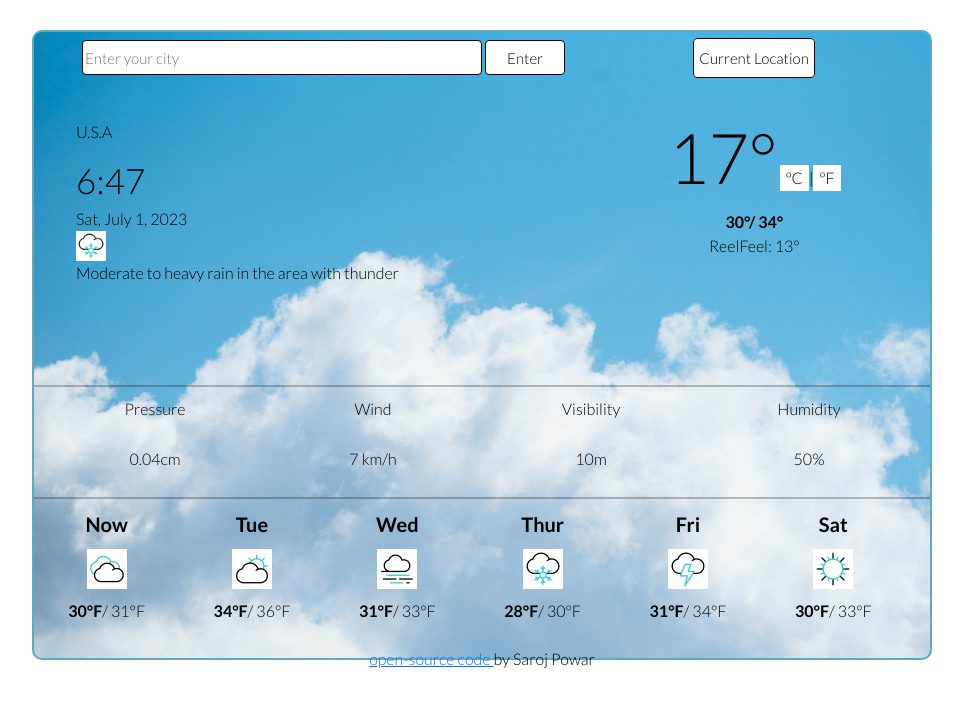
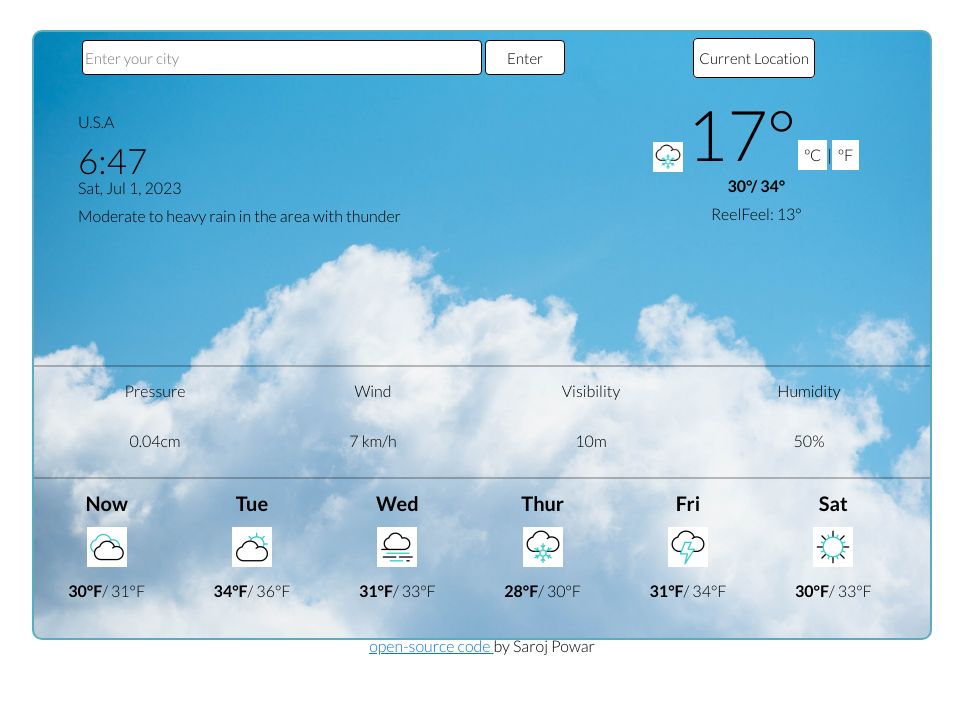
Before and after one commit to saroj14-png/My-weather-project, a plain HTML site: page index.html in a window 1280 px wide. Shown: the whole page, without its empty margins (158-1121 px from the left). Drawn offline with nearby package versions, Linux system fonts and the light colour scheme; no server answers.

Commit message:
changed style

```diff
--- a/index.html
+++ b/index.html
@@ -43,20 +43,21 @@
 
       <div class="row city" id="rowCity">
         <div class="col-7">
-          <div id="cityName"></div>
+          <h1 id="cityName"></h1>
           <div id="location">U.S.A</div>
           <div id="time">5:45 AM</div>
           <div id="date">Mon, 18 March</div>
-          <image id="demo" src="images/snow.gif" height="30" />
+
           <div id="description">
             Moderate to heavy rain in the area with thunder
           </div>
         </div>
         <div class="col-5">
-          <div class="temp">
-            <span class="localtemperture" id="localTemperture">17°</span>
+          <div class="clearfix">
+            <image id="demo" src="images/snow.gif" height="30" class="float-left"/>
+            <span class="float-left" id="localTemperture">17°</span>
             <span class="tempUnit" id="tempUnit">
-              <button class="cel" id="cel">ºC</button>|<button
+              <button class="celsius" id="celsius">ºC</button>|<button
                 class="fahrenheit"
                 id="fahrenheit"
               >
--- a/style.css
+++ b/style.css
@@ -2,7 +2,7 @@
   margin-top: 20px;
   margin: 30px auto;
   max-width: 900px;
-  height: 630px;
+  height: 610px;
   border: 2px solid #5dacbd;
   border-radius: 10px;
   background-image: url("./images/alex.jpg");
@@ -10,13 +10,15 @@
   background-repeat: no-repeat;
   color: #000000;
   font-family: "Lato", sans-serif;
+  line-height: 28px;
 }
-
 .row .navbar {
   height: 60px;
   padding-top: 45px;
 }
-
+.city {
+  margin-left: 20px;
+}
 #city-input {
   margin-left: 36px;
   height: 35px;
@@ -36,7 +38,6 @@
 .cityEnter:hover {
   background-color: #5dacbd;
 }
-
 #currentLocButton {
   margin-left: 50px;
   padding: 10px 5px;
@@ -55,15 +56,14 @@ hr.divider {
   margin-bottom: 0em;
   border-width: 2px;
 }
+
 #rowCity {
-  margin-top: 30px;
+  margin-top: 10px;
   height: 280px;
-  margin-left: 18px;
 }
-.city {
-  margin-left: 20px;
-}
+
 #cityName {
+  color: rgb(26, 26, 26);
   padding-top: 15px;
   font-size: 35px;
 }
@@ -83,11 +83,11 @@ hr.divider {
   font-size: 16 px;
   padding-bottom: 30px;
 }
-.localtemperture {
+#localTemperture {
   font-size: 70px;
   text-decoration: bold;
 }
-.cel,
+.celsius,
 .fahrenheit {
   border: none;
   background-color: #ffffff;
@@ -97,7 +97,7 @@ hr.divider {
   color: blue;
   text-decoration: underline;
 }
-.cel:hover {
+.celsius:hover {
   color: blue;
   text-decoration: underline;
 }
@@ -106,6 +106,7 @@ hr.divider {
   font-size: 16px;
 }
 .col-5 {
+  padding-top: 35px;
   text-align: center;
 }
 
@@ -166,7 +167,7 @@ li {
 }
 a,
 .endpage {
-  margin-top: 10px;
+  margin-top: 15px;
   text-align: center;
 }
 a:hover {
--- a/work.js
+++ b/work.js
@@ -9,17 +9,17 @@ function formatTime(time) {
 function formatDate(now) {
   let days = ["Sun", "Mon", "Tues", "Wed", "Thur", "Fri", "Sat"];
   let months = [
-    "December",
-    "January",
-    "February",
-    "March",
-    "April",
-    "June",
-    "July",
-    "August",
-    "September",
-    "October",
-    "November",
+    "Dec",
+    "Jan",
+    "Feb",
+    "Mar",
+    "Apr",
+    "Jun",
+    "Jul",
+    "Aug",
+    "Sep",
+    "Oct",
+    "Nov",
   ];
 
   let day = days[now.getDay()];
@@ -32,29 +32,25 @@ function formatDate(now) {
 //show current city and Temperature of it
 function displayWeather(response) {
   console.log(response);
-
   document.querySelector("#cityName").innerHTML = response.data.name;
+  document.querySelector("#location").innerHTML = response.data.sys.country;
   document.querySelector("#localTemperture").innerHTML = Math.round(
     response.data.main.temp
   );
   document.querySelector("#feellike").innerHTML = Math.round(
     response.data.main.feels_like
   );
-
   document.querySelector("#min").innerHTML = Math.round(
     response.data.main.temp_min
   );
   document.querySelector("#max").innerHTML = Math.round(
     response.data.main.temp_max
   );
-
   document.querySelector("#pressure ").innerHTML = response.data.main.pressure;
   document.querySelector("#wind").innerHTML = Math.round(
     response.data.wind.speed
   );
-
   document.querySelector("#visibility").innerHTML = response.data.visibility;
-
   document.querySelector("#humidity").innerHTML = response.data.main.humidity;
   document.querySelector("#description").innerHTML =
     response.data.weather[0].main;
@@ -64,6 +60,8 @@ function searchCity(city) {
   let apiKey = "ae24bf3b7efaa11e784aefb48ae9f617";
   let apiUrl = `https://api.openweathermap.org/data/2.5/weather?q=${city}&appid=${apiKey}&units=metric`;
   axios.get(apiUrl).then(displayWeather);
+  formatDate;
+  formatTime;
 }
 
 function handleForm(event) {
@@ -97,3 +95,32 @@ let currentLocationButton = document.querySelector("#currentLocButton");
 currentLocationButton.addEventListener("click", getCurrentLoc);
 
 searchCity("Sunnyvale");
+
+function displayCelsiusTemp(event) {
+  event.preventDefault();
+
+  celsiusLink.classList.add("active");
+  fahrenheitLink.classList.remove("active");
+
+  temperature.innerHTML = Math.round(celsiusTemperature);
+}
+
+function displayFahrenheitTemp(event) {
+  event.preventDefault();
+
+  fahrenheitLink.classList.add("active");
+  celsiusLink.classList.remove("active");
+
+  let fahrenheitTemp = (celsiusTemperature * 9) / 5 + 32;
+  temperature.innerHTML = Math.round(fahrenheitTemp);
+}
+
+let celsiusTemperature = null;
+
+let temperature = document.querySelector("#localTemperture");
+
+let celsiusLink = document.querySelector("#celsius");
+celsiusLink.addEventListener("click", displayCelsiusTemp);
+
+let fahrenheitLink = document.querySelector("#fahrenheit");
+fahrenheitLink.addEventListener("click", displayFahrenheitTemp);
```
